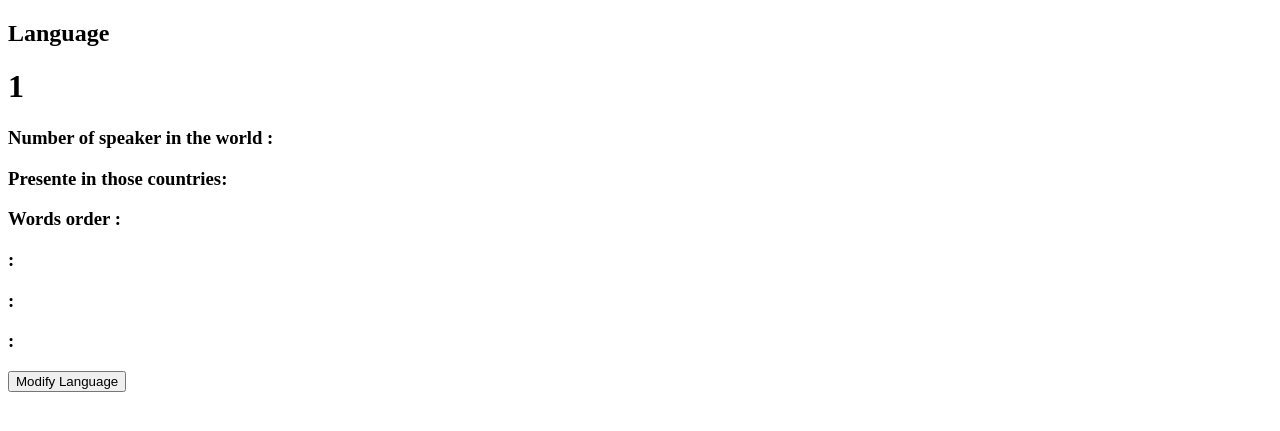
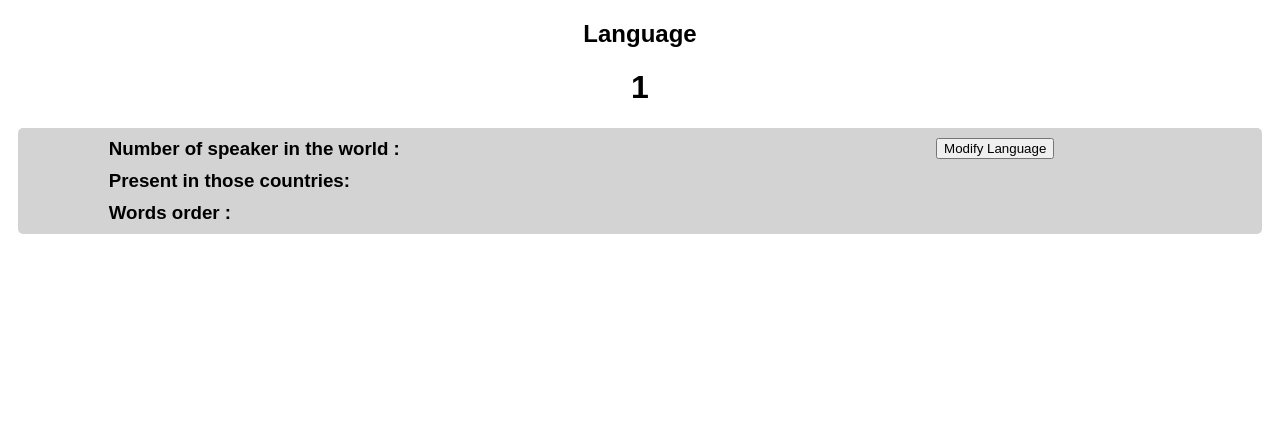
Before and after one commit to Akiliyh/Workshop---Backend, a Flask app: page /language/1 in a window 1280 px wide. Shown: the top 431 px of the page. Run offline with Flask 3, Linux system fonts and the light colour scheme.

Commit message:
fiche presentation v5

```diff
--- a/static/styles/styles.css
+++ b/static/styles/styles.css
@@ -148,6 +148,6 @@ nav h1 {
 }
 
 .fiche #lang{
-  width: 93%;
+  width: 150%;
   align-self: center;
 }
--- a/templates/language.html
+++ b/templates/language.html
@@ -3,6 +3,7 @@
 <head>
     <meta charset="UTF-8">
     <meta name="viewport" content="width=device-width, initial-scale=1.0">
+    <link rel="stylesheet" href="{{ url_for('static',filename='styles/styles.css') }}">
     <title>{{content}}</title>
 </head>
 <body>
@@ -13,20 +14,12 @@
             <h3>Number of speaker in the world :</h3>
             <p> </p>
 
-            <h3>Presente in those countries:</h3>
+            <h3>Present in those countries:</h3>
             <p> </p>
 
             <h3>Words order :</h3>
             <p> </p>
 
-            <h3>:</h3>
-            <p> </p>
-
-            <h3>:</h3>
-            <p> </p>
-
-            <h3> :</h3>
-            <p> </p>
         </div>
         <div class="button">
                 <a href="/language/action/{{content[0]}}"><button>Modify Language</button></a>
```
